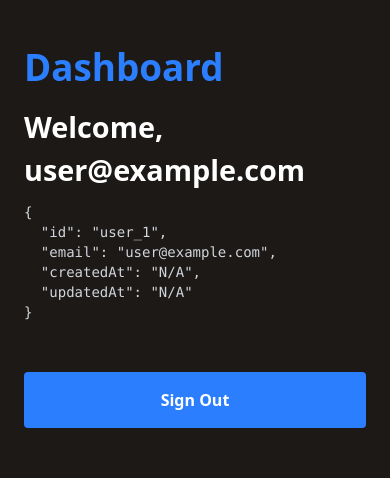
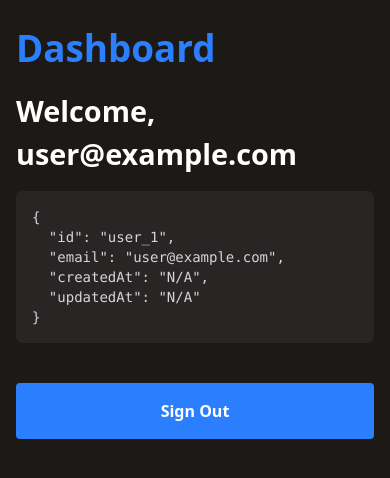
Before and after one commit to christopherrobin/Christophers-Next-Template, a Next.js app: page /dashboard in a window 390 px wide. Shown: the top 478 px of the page. Built offline with nearby package versions, Linux system fonts and the light colour scheme; no server answers; sample sign-in values are in the browser's storage.

Commit message:
responsive fix on dashboard

```diff
--- a/src/app/dashboard/page.tsx
+++ b/src/app/dashboard/page.tsx
@@ -29,12 +29,14 @@ export default function Dashboard() {
 
   if (status === 'authenticated') {
     return (
-      <div className="max-w-full grid fadeIn mt-10 mx-6">
-        <main className="flex flex-col gap-[10px] row-start-2">
-          <h1>Dashboard</h1>
-          <h2 className="font-bold text-blue-500">Welcome, {email}</h2>
-          <div className="flex flex-col gap-4">
-            <pre className="text-sm text-gray-300">
+      <div className="px-4 py-6 fadeIn">
+        <main className="flex flex-col gap-4">
+          <h1 className="text-2xl">Dashboard</h1>
+          <h2 className="font-bold text-blue-500 break-words">
+            Welcome, {email}
+          </h2>
+          <div className="flex flex-col gap-4 w-full">
+            <pre className="text-sm text-gray-300 whitespace-pre-wrap overflow-x-auto bg-stone-800 p-4 rounded-md w-full">
               <code>
                 {JSON.stringify(
                   {
@@ -56,7 +58,7 @@ export default function Dashboard() {
           </div>
           <Button
             onClick={() => signOut({ callbackUrl: '/' })}
-            className="mt-10"
+            className="mt-6 w-full"
           >
             Sign Out
           </Button>
```
